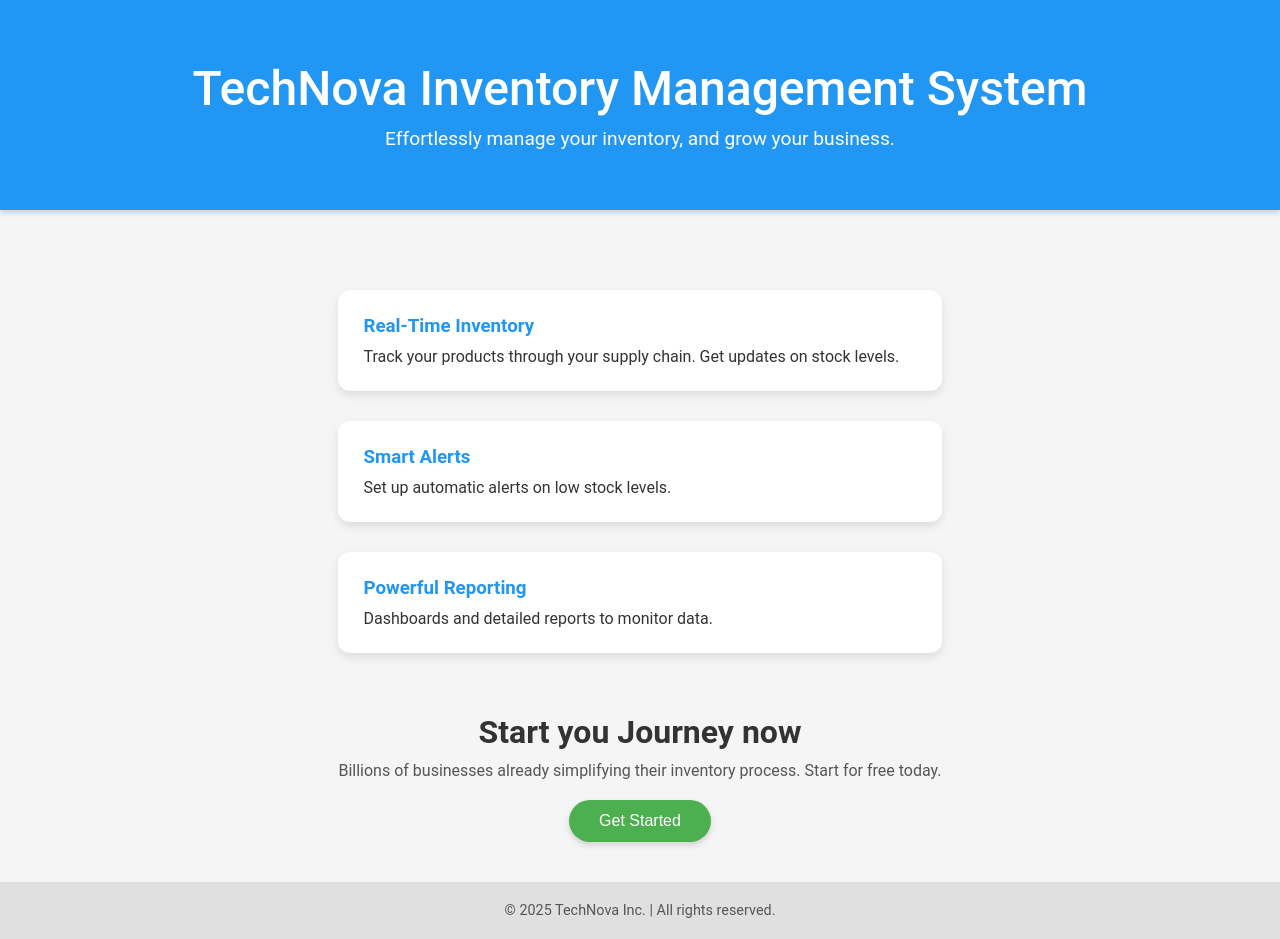
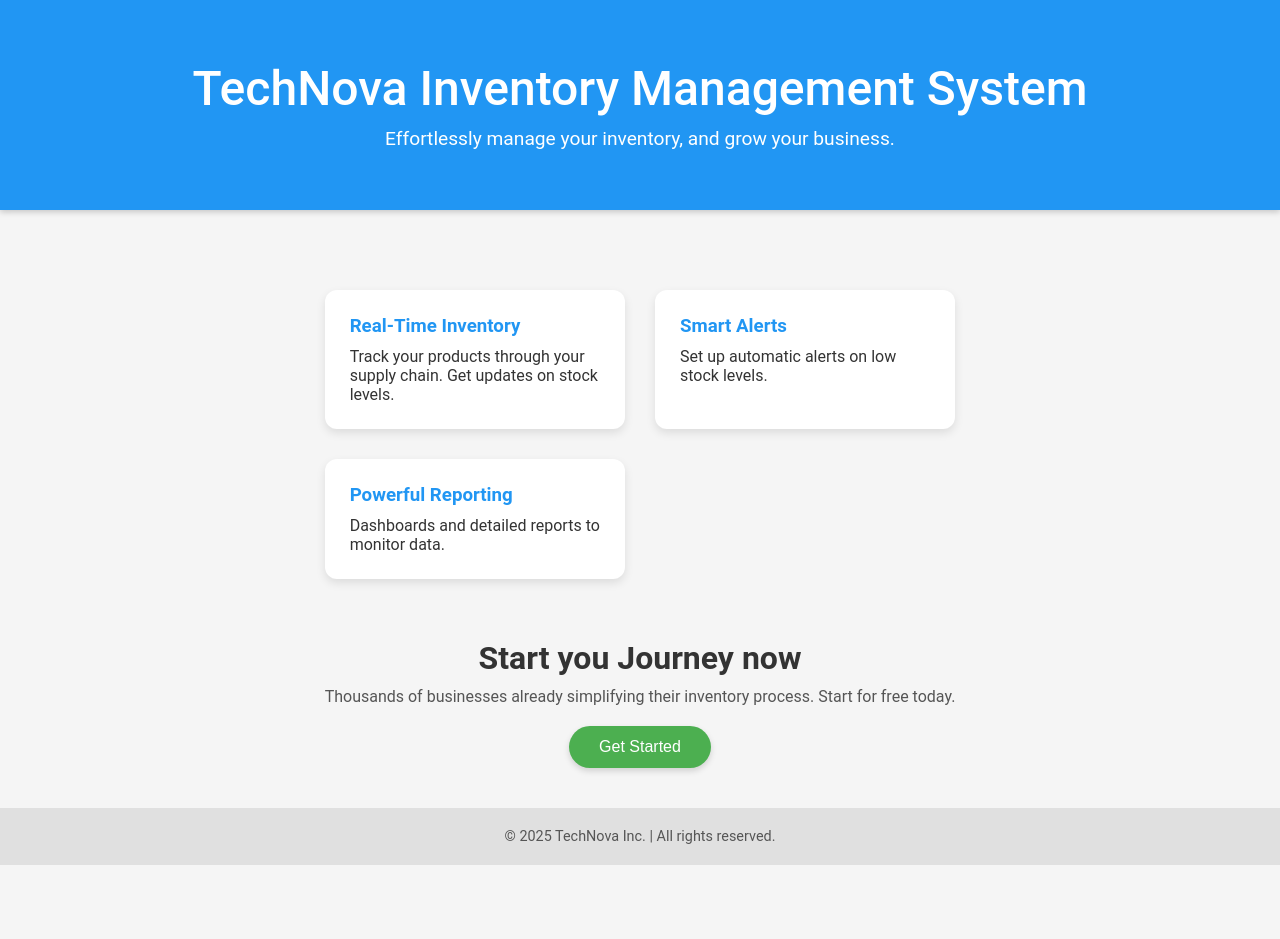
Before and after one commit to pborade90/inventory-node-app, a website: page public/index.html in a window 1280 px wide. After the commit the page ends 865 px from the top, so only its background shows below. Drawn offline with Linux system fonts and the light colour scheme.

Commit message:
Update index.html

```diff
--- a/public/index.html
+++ b/public/index.html
@@ -147,7 +147,7 @@
 
             <div class="cta">
                 <h2>Start you Journey now</h2>
-                <p>Billions of businesses already simplifying their inventory process. Start for free today.</p>
+                <p>Thousands of businesses already simplifying their inventory process. Start for free today.</p>
                 <button onclick="alert('Signup functionality demo')">Get Started</button>
             </div>
         </div>
```
